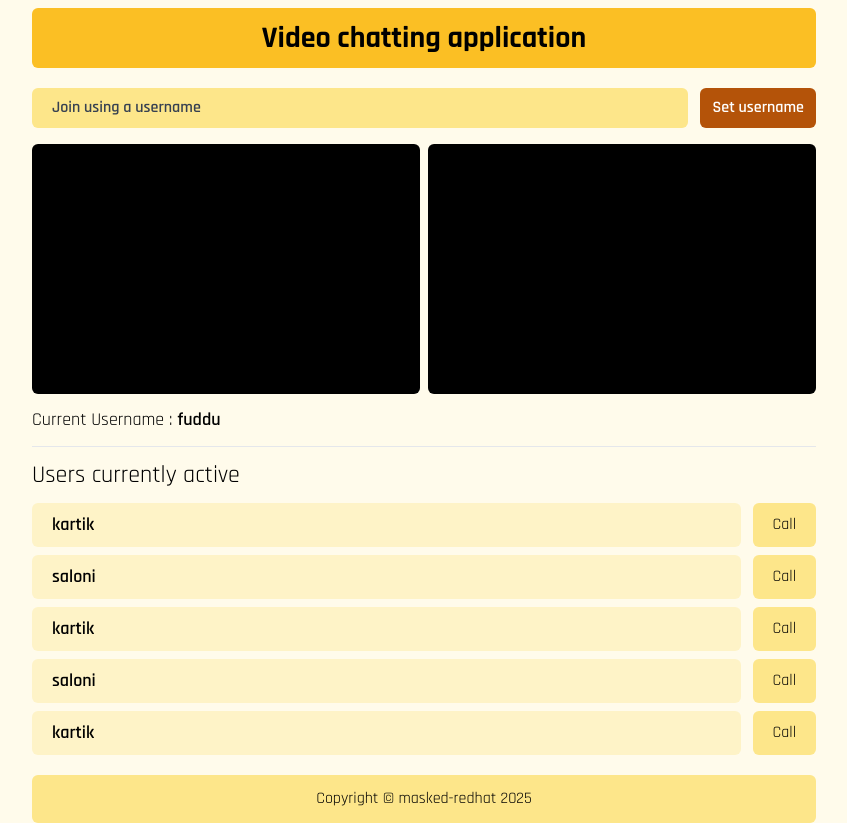
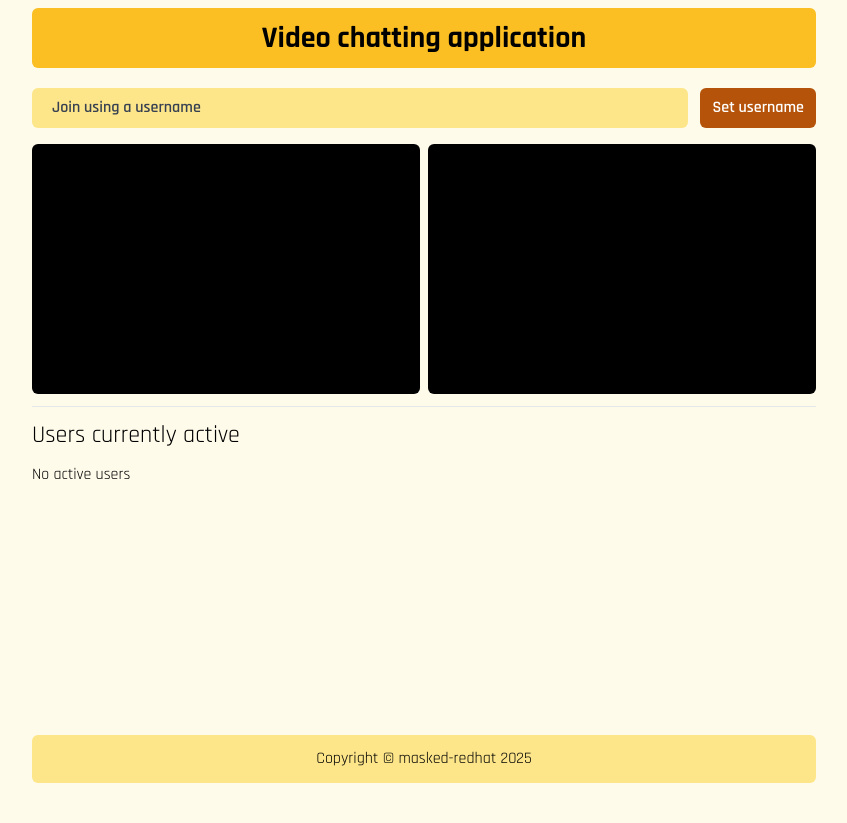
Before and after one commit to masked-redhat/video-chat-app, a React (Vite) app in the folder reactjs_frontend/: page / in a window 1280 px wide. Shown: the whole page, without its empty margins (216-1063 px from the left). After the commit the page ends 800 px from the top, so only its background shows below. Built offline with nearby package versions, Linux system fonts and the light colour scheme.

Commit message:
with no predefined values

```diff
--- a/reactjs_frontend/src/App.jsx
+++ b/reactjs_frontend/src/App.jsx
@@ -1,3 +1,4 @@
+import { useState } from "react";
 import CurrentUsername from "./components/CurrentUsername";
 import Footer from "./components/Footer";
 import Header from "./components/Header";
@@ -6,17 +7,21 @@ import Users from "./components/Users";
 import Video from "./components/Video";
 
 function App() {
+  const [username, setUsername] = useState("");
+  const [message, setMessage] = useState("");
+  const [users, setUsers] = useState([]);
+
   return (
     <div className="flex flex-col gap-4 h-[95vh]">
       <Header />
       <main className="flex flex-col gap-3">
-        <Username message="" username="" />
+        <Username message={message} />
         <div className="flex gap-2">
           <Video />
           <Video />
         </div>
-        <CurrentUsername username="fuddu" />
-        <Users users={[{ username: "kartik" }, { username: "saloni" },{ username: "kartik" }, { username: "saloni" },{ username: "kartik" }, { username: "saloni" },{ username: "kartik" }, { username: "saloni" }]} />
+        <CurrentUsername username={username} />
+        <Users users={users} />
       </main>
       <Footer />
     </div>
--- a/reactjs_frontend/src/components/Username.jsx
+++ b/reactjs_frontend/src/components/Username.jsx
@@ -1,5 +1,6 @@
 const Username = (props) => {
   return (
+    <>
       <form
         className="w-full my-1 flex gap-3 *:rounded-md"
         onSubmit={(e) => e.preventDefault()}
@@ -14,8 +15,9 @@ const Username = (props) => {
           value={`${props.username ? "Change" : "Set"} username`}
           className="bg-amber-700 text-white font-semibold px-3 py-1 cursor-pointer"
         />
+      </form>
       {props.message ? <p>{props.message}</p> : null}
-    </form>
+    </>
   );
 };
 
--- a/reactjs_frontend/src/components/Users.jsx
+++ b/reactjs_frontend/src/components/Users.jsx
@@ -10,6 +10,7 @@ const Users = ({ users }) => {
           users.map((user) => (
             <User username={user.username} key={user.username} />
           ))}
+        {users && users.length === 0 && <p>No active users</p>}
       </div>
     </div>
   );
```
Lines whose indentation alone changed are shown as unchanged.
